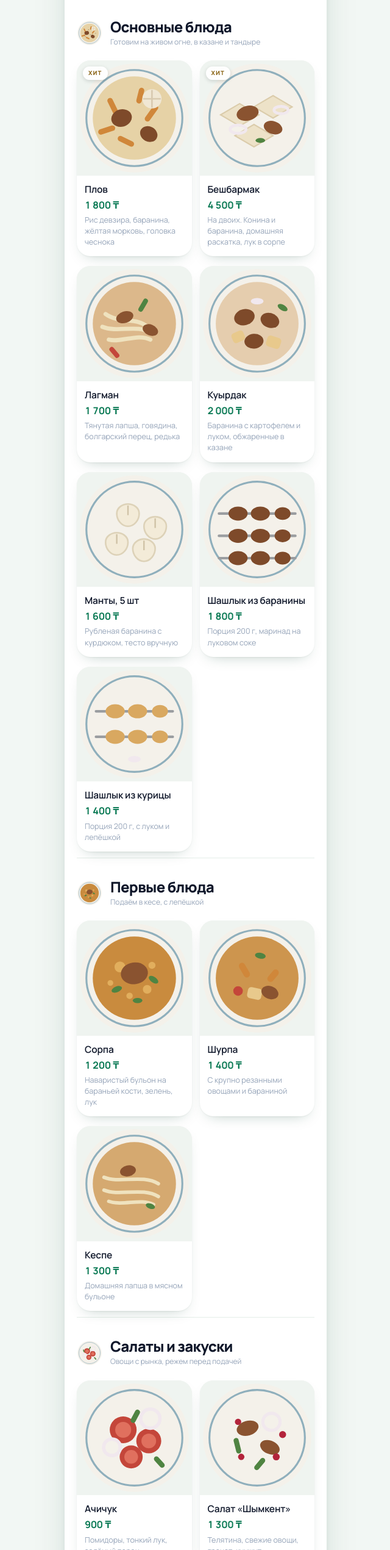
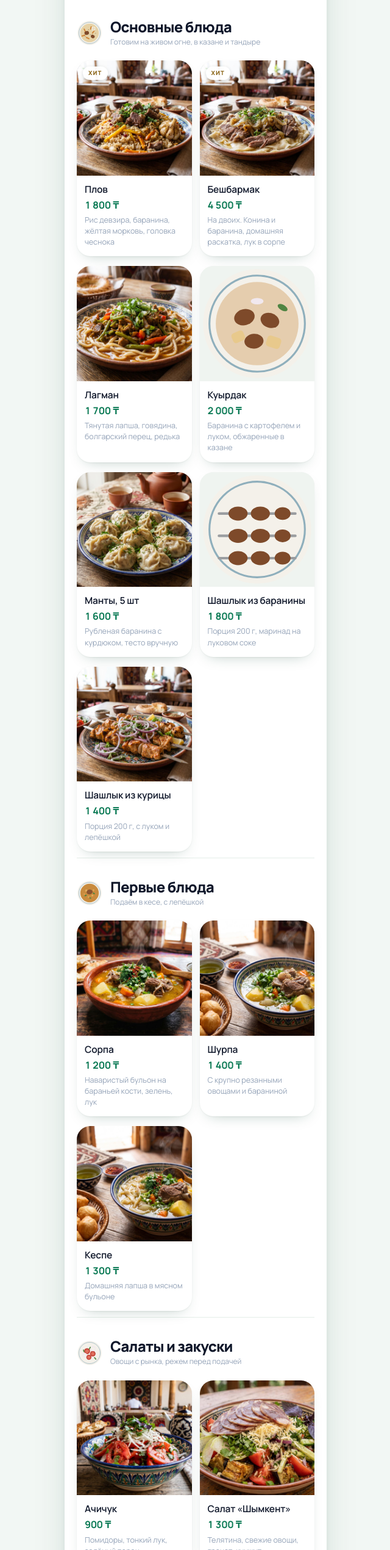
Before and after one commit to Madiyar77758/nfc-cards, a website: page dostar/menu/index.html in a window 1280 px wide. Shown: the part 259-2800 px from the top of the page at 61% size, without its empty margins (319-959 px from the left). Drawn offline with Linux system fonts and the light colour scheme.

Commit message:
Настоящие фотографии блюд в меню
Четырнадцать снимков обрезаны в квадрат и ужаты: 51 МБ исходников
превратились в 1.6 МБ, по 94-128 КБ на блюдо. Грузятся лениво,
поэтому на экран приходит только видимое.

Шесть блюд пока без снимков и остаются с рисунком.

Co-Authored-By: Claude Opus 5 <noreply@anthropic.com>

```diff
--- a/dostar/menu/index.html
+++ b/dostar/menu/index.html
@@ -417,7 +417,7 @@
       </div>
 
       <div class="item">
-        <img class="ph" src="photo/plov.svg" alt="" loading="lazy" decoding="async" width="520" height="520" />
+        <img class="ph" src="photo/plov.jpg" alt="" loading="lazy" decoding="async" width="520" height="520" />
         <b class="hit">хит</b>
         <div class="body">
         <div class="line"><span class="name"><span class="i18n"><i lang="ru">Плов</i><i lang="kk">Палау</i><i lang="uz">Ош</i></span></span><span class="dots"></span><span class="price">1 800 ₸</span></div>
@@ -425,7 +425,7 @@
       </div>
       </div>
       <div class="item">
-        <img class="ph" src="photo/beshbarmak.svg" alt="" loading="lazy" decoding="async" width="520" height="520" />
+        <img class="ph" src="photo/beshbarmak.jpg" alt="" loading="lazy" decoding="async" width="520" height="520" />
         <b class="hit">хит</b>
         <div class="body">
         <div class="line"><span class="name"><span class="i18n"><i lang="ru">Бешбармак</i><i lang="kk">Бесбармақ</i><i lang="uz">Бешбармоқ</i></span></span><span class="dots"></span><span class="price">4 500 ₸</span></div>
@@ -433,7 +433,7 @@
       </div>
       </div>
       <div class="item">
-        <img class="ph" src="photo/lagman.svg" alt="" loading="lazy" decoding="async" width="520" height="520" />
+        <img class="ph" src="photo/lagman.jpg" alt="" loading="lazy" decoding="async" width="520" height="520" />
         <div class="body">
         <div class="line"><span class="name i18n"><i lang="ru">Лагман</i><i lang="kk">Лағман</i><i lang="uz">Лағмон</i></span><span class="dots"></span><span class="price">1 700 ₸</span></div>
         <p class="desc i18n"><i lang="ru">Тянутая лапша, говядина, болгарский перец, редька</i><i lang="kk">Созылмалы кеспе, сиыр еті, тәтті бұрыш, шомыр</i><i lang="uz">Чўзма угра, мол гўшти, қалампир, турп</i></p>
@@ -447,7 +447,7 @@
       </div>
       </div>
       <div class="item">
-        <img class="ph" src="photo/manty.svg" alt="" loading="lazy" decoding="async" width="520" height="520" />
+        <img class="ph" src="photo/manty.jpg" alt="" loading="lazy" decoding="async" width="520" height="520" />
         <div class="body">
         <div class="line"><span class="name i18n"><i lang="ru">Манты, 5 шт</i><i lang="kk">Манты, 5 дана</i><i lang="uz">Манти, 5 дона</i></span><span class="dots"></span><span class="price">1 600 ₸</span></div>
         <p class="desc i18n"><i lang="ru">Рубленая баранина с курдюком, тесто вручную</i><i lang="kk">Туралған қой еті мен құйрық майы, қамыр қолмен</i><i lang="uz">Майдаланган қўй гўшти ва дум ёғи, хамир қўлда</i></p>
@@ -461,7 +461,7 @@
       </div>
       </div>
       <div class="item">
-        <img class="ph" src="photo/shashlik-ch.svg" alt="" loading="lazy" decoding="async" width="520" height="520" />
+        <img class="ph" src="photo/shashlik-ch.jpg" alt="" loading="lazy" decoding="async" width="520" height="520" />
         <div class="body">
         <div class="line"><span class="name i18n"><i lang="ru">Шашлык из курицы</i><i lang="kk">Тауық етінен шашлык</i><i lang="uz">Товуқ гўштидан шашлик</i></span><span class="dots"></span><span class="price">1 400 ₸</span></div>
         <p class="desc i18n"><i lang="ru">Порция 200 г, с луком и лепёшкой</i><i lang="kk">200 г, пияз және нанмен</i><i lang="uz">200 г, пиёз ва нон билан</i></p>
@@ -494,21 +494,21 @@
       </div>
 
       <div class="item">
-        <img class="ph" src="photo/sorpa.svg" alt="" loading="lazy" decoding="async" width="520" height="520" />
+        <img class="ph" src="photo/sorpa.jpg" alt="" loading="lazy" decoding="async" width="520" height="520" />
         <div class="body">
         <div class="line"><span class="name i18n"><i lang="ru">Сорпа</i><i lang="kk">Сорпа</i><i lang="uz">Сорпа</i></span><span class="dots"></span><span class="price">1 200 ₸</span></div>
         <p class="desc i18n"><i lang="ru">Наваристый бульон на бараньей кости, зелень, лук</i><i lang="kk">Қой сүйегіне қайнатылған сорпа, көк, пияз</i><i lang="uz">Қўй суягида қайнатилган сорпа, кўкат, пиёз</i></p>
       </div>
       </div>
       <div class="item">
-        <img class="ph" src="photo/shurpa.svg" alt="" loading="lazy" decoding="async" width="520" height="520" />
+        <img class="ph" src="photo/shurpa.jpg" alt="" loading="lazy" decoding="async" width="520" height="520" />
         <div class="body">
         <div class="line"><span class="name i18n"><i lang="ru">Шурпа</i><i lang="kk">Шорпа</i><i lang="uz">Шўрва</i></span><span class="dots"></span><span class="price">1 400 ₸</span></div>
         <p class="desc i18n"><i lang="ru">С крупно резанными овощами и бараниной</i><i lang="kk">Ірі туралған көкөніс пен қой еті</i><i lang="uz">Йирик тўғралган сабзавот ва қўй гўшти</i></p>
       </div>
       </div>
       <div class="item">
-        <img class="ph" src="photo/kespe.svg" alt="" loading="lazy" decoding="async" width="520" height="520" />
+        <img class="ph" src="photo/kespe.jpg" alt="" loading="lazy" decoding="async" width="520" height="520" />
         <div class="body">
         <div class="line"><span class="name i18n"><i lang="ru">Кеспе</i><i lang="kk">Кеспе</i><i lang="uz">Кесма</i></span><span class="dots"></span><span class="price">1 300 ₸</span></div>
         <p class="desc i18n"><i lang="ru">Домашняя лапша в мясном бульоне</i><i lang="kk">Ет сорпасындағы үй кеспесі</i><i lang="uz">Гўшт сорпасидаги уй уграси</i></p>
@@ -542,28 +542,28 @@
       </div>
 
       <div class="item">
-        <img class="ph" src="photo/achichuk.svg" alt="" loading="lazy" decoding="async" width="520" height="520" />
+        <img class="ph" src="photo/achichuk.jpg" alt="" loading="lazy" decoding="async" width="520" height="520" />
         <div class="body">
         <div class="line"><span class="name i18n"><i lang="ru">Ачичук</i><i lang="kk">Ашшы-шүшік</i><i lang="uz">Аччиқ-чучук</i></span><span class="dots"></span><span class="price">900 ₸</span></div>
         <p class="desc i18n"><i lang="ru">Помидоры, тонкий лук, зелёный перец</i><i lang="kk">Қызанақ, жұқа пияз, жасыл бұрыш</i><i lang="uz">Помидор, юпқа пиёз, кўк қалампир</i></p>
       </div>
       </div>
       <div class="item">
-        <img class="ph" src="photo/salat.svg" alt="" loading="lazy" decoding="async" width="520" height="520" />
+        <img class="ph" src="photo/salat.jpg" alt="" loading="lazy" decoding="async" width="520" height="520" />
         <div class="body">
         <div class="line"><span class="name i18n"><i lang="ru">Салат «Шымкент»</i><i lang="kk">«Шымкент» салаты</i><i lang="uz">«Шимкент» салати</i></span><span class="dots"></span><span class="price">1 300 ₸</span></div>
         <p class="desc i18n"><i lang="ru">Телятина, свежие овощи, гранат, кунжут</i><i lang="kk">Бұзау еті, балғын көкөніс, анар, күнжіт</i><i lang="uz">Бузоқ гўшти, янги сабзавот, анор, кунжут</i></p>
       </div>
       </div>
       <div class="item">
-        <img class="ph" src="photo/solenya.svg" alt="" loading="lazy" decoding="async" width="520" height="520" />
+        <img class="ph" src="photo/solenya.jpg" alt="" loading="lazy" decoding="async" width="520" height="520" />
         <div class="body">
         <div class="line"><span class="name i18n"><i lang="ru">Ассорти солений</i><i lang="kk">Тұздалған көкөніс</i><i lang="uz">Туршак ассортиси</i></span><span class="dots"></span><span class="price">1 000 ₸</span></div>
         <p class="desc i18n"><i lang="ru">Помидоры, огурцы, капуста, черемша</i><i lang="kk">Қызанақ, қияр, қырыққабат, жабайы сарымсақ</i><i lang="uz">Помидор, бодринг, карам, ёввойи саримсоқ</i></p>
       </div>
       </div>
       <div class="item">
-        <img class="ph" src="photo/morkov.svg" alt="" loading="lazy" decoding="async" width="520" height="520" />
+        <img class="ph" src="photo/morkov.jpg" alt="" loading="lazy" decoding="async" width="520" height="520" />
         <div class="body">
         <div class="line"><span class="name i18n"><i lang="ru">Морковь по-корейски</i><i lang="kk">Кәрісше сәбіз</i><i lang="uz">Корейча сабзи</i></span><span class="dots"></span><span class="price">700 ₸</span></div>
       </div>
@@ -596,7 +596,7 @@
       </div>
 
       <div class="item">
-        <img class="ph" src="photo/samsa.svg" alt="" loading="lazy" decoding="async" width="520" height="520" />
+        <img class="ph" src="photo/samsa.jpg" alt="" loading="lazy" decoding="async" width="520" height="520" />
         <b class="hit">хит</b>
         <div class="body">
         <div class="line"><span class="name"><span class="i18n"><i lang="ru">Самса, 1 шт</i><i lang="kk">Самса, 1 дана</i><i lang="uz">Сомса, 1 дона</i></span></span><span class="dots"></span><span class="price">400 ₸</span></div>
@@ -604,7 +604,7 @@
       </div>
       </div>
       <div class="item">
-        <img class="ph" src="photo/lepeshka.svg" alt="" loading="lazy" decoding="async" width="520" height="520" />
+        <img class="ph" src="photo/lepeshka.jpg" alt="" loading="lazy" decoding="async" width="520" height="520" />
         <div class="body">
         <div class="line"><span class="name i18n"><i lang="ru">Лепёшка тандырная</i><i lang="kk">Тандыр нан</i><i lang="uz">Тандир нон</i></span><span class="dots"></span><span class="price">300 ₸</span></div>
       </div>
```
Also changed, not shown: dostar/menu/photo/achichuk.jpg (added), dostar/menu/photo/beshbarmak.jpg (added), dostar/menu/photo/kespe.jpg (added), dostar/menu/photo/lagman.jpg (added), dostar/menu/photo/lepeshka.jpg (added), dostar/menu/photo/manty.jpg (added), dostar/menu/photo/morkov.jpg (added), dostar/menu/photo/plov.jpg (added), dostar/menu/photo/salat.jpg (added), dostar/menu/photo/samsa.jpg (added), dostar/menu/photo/shashlik-ch.jpg (added), dostar/menu/photo/shurpa.jpg (added), dostar/menu/photo/solenya.jpg (added), dostar/menu/photo/sorpa.jpg (added).
